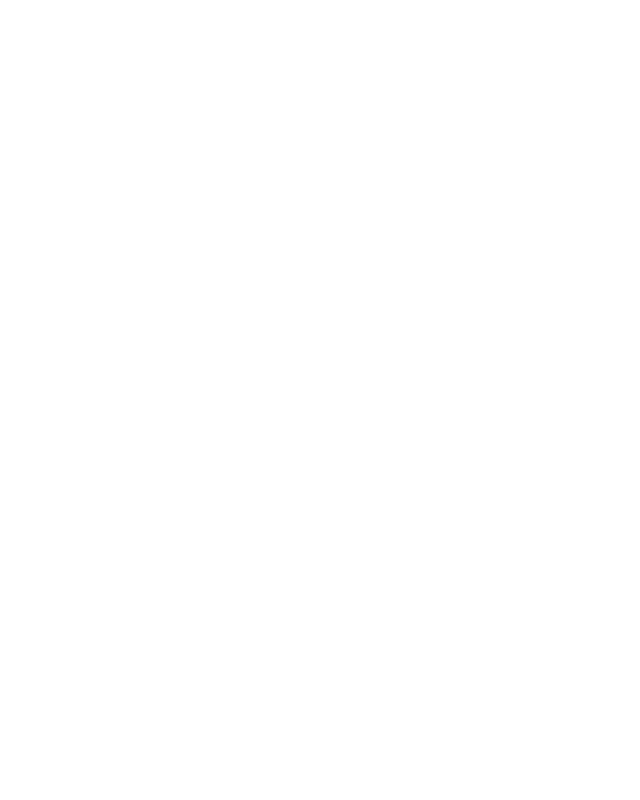
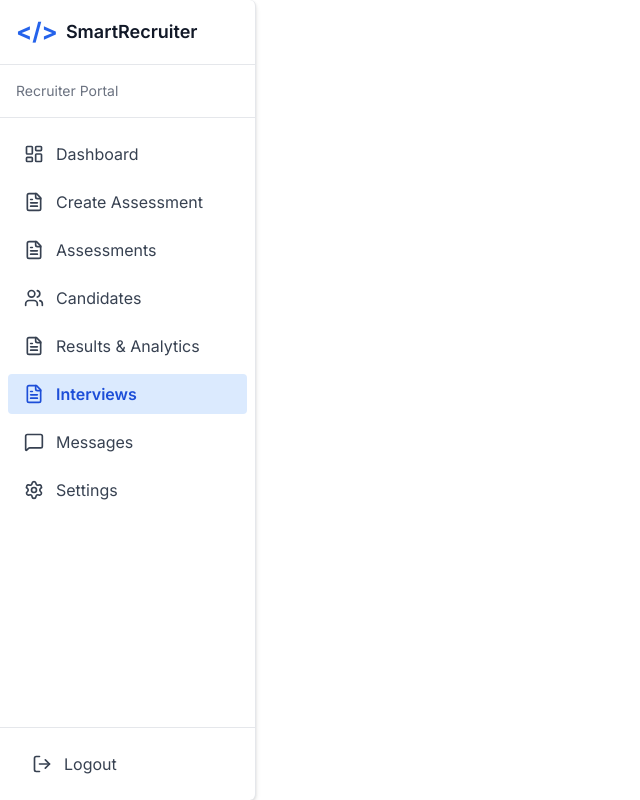
Before and after one commit to awuorochelle75/SmartRecruiter, a React (Vite) app in the folder client/: page /Sidebar in a window 1280 px wide. Before the commit this address had no page. Shown: the whole page, without its empty margins (0-640 px from the left). Built offline with nearby package versions, Linux system fonts and the light colour scheme.

Commit message:
add the IntervieweeSidebar popullated with dummy data

```diff
--- a/client/src/App.jsx
+++ b/client/src/App.jsx
@@ -4,11 +4,10 @@
 import Home from './pages/Home';
 import Signup from './pages/Signup';
 import Login from './pages/Login'
-
-
 import { ThemeProvider } from './components/ThemeProvider';
 import IntervieweeDashboard from './pages/Interviewee/IntervieweeDashboard';
 import RecruiterDashboard from './pages/Recruiter/RecruiterDashboard';
+import IntervieweeSidebar from './components/IntervieweeSidebar';
 
 function App() {
   return (
@@ -22,6 +21,7 @@
       <Route path="/login" element={<Login />} />
       <Route path="/interviewee" element={<IntervieweeDashboard />} />
       <Route path="/recruiter" element={<RecruiterDashboard />} />
+      <Route path="/Sidebar" element={<IntervieweeSidebar />} />
 
      </Routes>
 
--- a/client/src/components/IntervieweeSidebar.jsx
+++ b/client/src/components/IntervieweeSidebar.jsx
@@ -0,0 +1,55 @@
+import React from 'react';
+import { LayoutDashboard, FileText, Users, MessageSquare, Settings, LogOut } from 'lucide-react'; // Icons
+
+
+const IntervieweeSidebar = () => {
+  const navItems = [
+    { icon: LayoutDashboard, label: "Dashboard" },
+    { icon: FileText, label: "Create Assessment" },
+    { icon: FileText, label: "Assessments" },
+    { icon: Users, label: "Candidates" },
+    { icon: FileText, label: "Results & Analytics" },
+    { icon: FileText, label: "Interviews", active: true },
+    { icon: MessageSquare, label: "Messages" },
+    { icon: Settings, label: "Settings" },
+  ];
+
+  return (
+    <div className="w-64 bg-white dark:bg-gray-900 border-r border-gray-200 dark:border-gray-700 flex flex-col h-screen rounded-tr-lg rounded-br-lg shadow-lg">
+      <div className="p-4 flex items-center space-x-2 border-b border-gray-200 dark:border-gray-700">
+        <span className="text-blue-600 text-2xl font-bold">&lt;/&gt;</span>
+        <span className="text-gray-900 dark:text-white text-lg font-semibold">SmartRecruiter</span>
+      </div>
+      <div className="p-4 text-sm text-gray-500 dark:text-gray-400 border-b border-gray-200 dark:border-gray-700">
+        Recruiter Portal
+      </div>
+      <nav className="flex-1 py-4 space-y-2">
+        {navItems.map((item) => (
+          <a
+            key={item.label}
+            href="#"
+            className={`flex items-center space-x-3 px-4 py-2 mx-2 rounded-md transition-colors duration-200 ${
+              item.active
+                ? "bg-blue-100 text-blue-700 dark:bg-blue-900 dark:text-blue-300 font-semibold"
+                : "text-gray-700 hover:bg-gray-100 dark:text-gray-300 dark:hover:bg-gray-800"
+            }`}
+          >
+            <item.icon className="h-5 w-5" />
+            <span>{item.label}</span>
+          </a>
+        ))}
+      </nav>
+      <div className="p-4 border-t border-gray-200 dark:border-gray-700">
+        <a
+          href="#"
+          className="flex items-center space-x-3 px-4 py-2 text-gray-700 hover:bg-gray-100 dark:text-gray-300 dark:hover:bg-gray-800 rounded-md transition-colors duration-200"
+        >
+          <LogOut className="h-5 w-5" />
+          <span>Logout</span>
+        </a>
+      </div>
+    </div>
+  );
+};
+
+export default IntervieweeSidebar;
```
